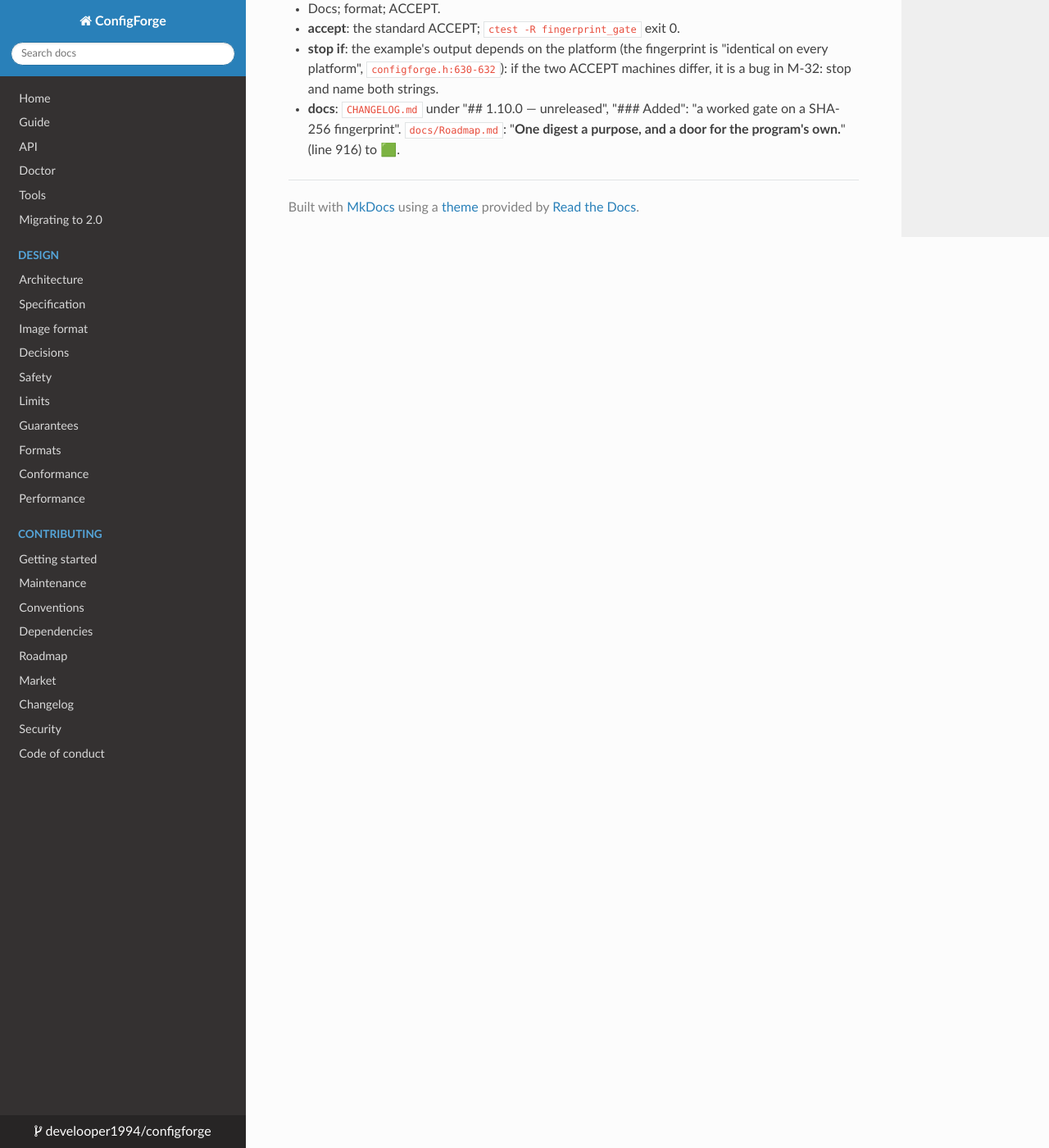
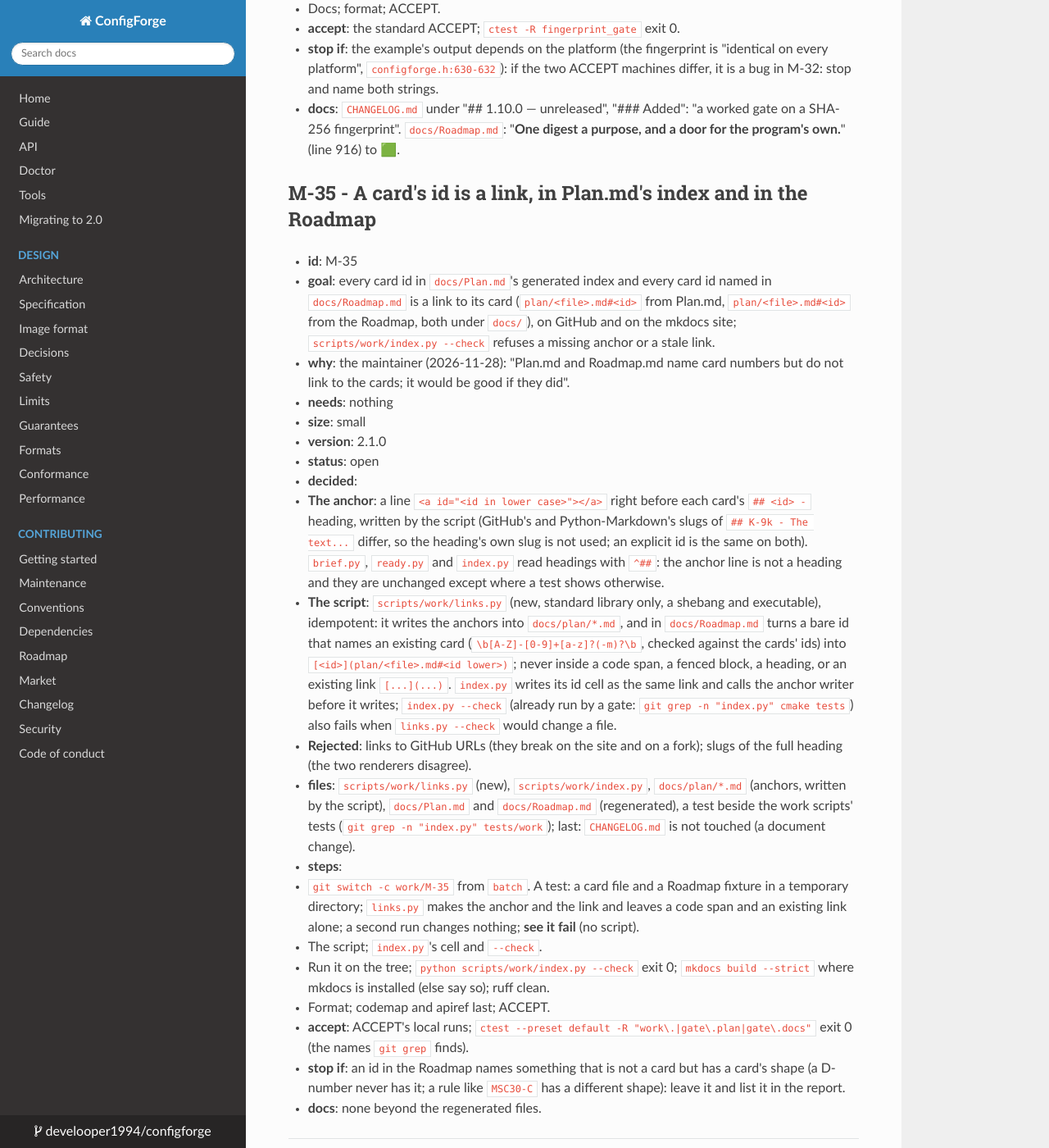
Before and after one commit to develooper1994/configforge, an MkDocs documentation site: the page built from docs/plan/M-maintainer.md, in a window 1280 px wide and 1400 px high, scrolled down 48798 px. Shown: the whole window at 82% size. Built offline with MkDocs 1.6.1, drawn with Linux system fonts in a browser that asks for light colours.

Commit message:
Plan: M-35, card ids as links in Plan.md and the Roadmap (the maintainer, 2026-11-28)
Co-Authored-By: Claude Opus 5.5 <noreply@anthropic.com>

```diff
--- a/docs/plan/M-maintainer.md
+++ b/docs/plan/M-maintainer.md
@@ -860,3 +860,26 @@ ACCEPT-LINUX, ACCEPT-WINDOWS and ACCEPT-CI, plus the card's own check.
 * **accept**: the standard ACCEPT; `ctest -R fingerprint_gate` exit 0.
 * **stop if**: the example's output depends on the platform (the fingerprint is "identical on every platform", `configforge.h:630-632`): if the two ACCEPT machines differ, it is a bug in M-32: stop and name both strings.
 * **docs**: `CHANGELOG.md` under "## 1.10.0 — unreleased", "### Added": "a worked gate on a SHA-256 fingerprint". `docs/Roadmap.md`: "**One digest a purpose, and a door for the program's own.**" (line 916) to 🟩.
+
+## M-35 - A card's id is a link, in Plan.md's index and in the Roadmap
+
+* **id**: M-35
+* **goal**: every card id in `docs/Plan.md`'s generated index and every card id named in `docs/Roadmap.md` is a link to its card (`plan/<file>.md#<id>` from Plan.md, `plan/<file>.md#<id>` from the Roadmap, both under `docs/`), on GitHub and on the mkdocs site; `scripts/work/index.py --check` refuses a missing anchor or a stale link.
+* **why**: the maintainer (2026-11-28): "Plan.md and Roadmap.md name card numbers but do not link to the cards; it would be good if they did".
+* **needs**: nothing
+* **size**: small
+* **version**: 2.1.0
+* **status**: open
+* **decided**:
+  * **The anchor**: a line `<a id="<id in lower case>"></a>` right before each card's `## <id> - ` heading, written by the script (GitHub's and Python-Markdown's slugs of `## K-9k - The text...` differ, so the heading's own slug is not used; an explicit id is the same on both). `brief.py`, `ready.py` and `index.py` read headings with `^## `: the anchor line is not a heading and they are unchanged except where a test shows otherwise.
+  * **The script**: `scripts/work/links.py` (new, standard library only, a shebang and executable), idempotent: it writes the anchors into `docs/plan/*.md`, and in `docs/Roadmap.md` turns a bare id that names an existing card (`\b[A-Z]-[0-9]+[a-z]?(-m)?\b`, checked against the cards' ids) into `[<id>](plan/<file>.md#<id lower>)`; never inside a code span, a fenced block, a heading, or an existing link `[...](...)`. `index.py` writes its id cell as the same link and calls the anchor writer before it writes; `index.py --check` (already run by a gate: `git grep -n "index.py" cmake tests`) also fails when `links.py --check` would change a file.
+  * **Rejected**: links to GitHub URLs (they break on the site and on a fork); slugs of the full heading (the two renderers disagree).
+* **files**: `scripts/work/links.py` (new), `scripts/work/index.py`, `docs/plan/*.md` (anchors, written by the script), `docs/Plan.md` and `docs/Roadmap.md` (regenerated), a test beside the work scripts' tests (`git grep -n "index.py" tests/work`); last: `CHANGELOG.md` is not touched (a document change).
+* **steps**:
+  1. `git switch -c work/M-35` from `batch`. A test: a card file and a Roadmap fixture in a temporary directory; `links.py` makes the anchor and the link and leaves a code span and an existing link alone; a second run changes nothing; **see it fail** (no script).
+  2. The script; `index.py`'s cell and `--check`.
+  3. Run it on the tree; `python scripts/work/index.py --check` exit 0; `mkdocs build --strict` where mkdocs is installed (else say so); ruff clean.
+  4. Format; codemap and apiref last; ACCEPT.
+* **accept**: ACCEPT's local runs; `ctest --preset default -R "work\.|gate\.plan|gate\.docs"` exit 0 (the names `git grep` finds).
+* **stop if**: an id in the Roadmap names something that is not a card but has a card's shape (a D-number never has it; a rule like `MSC30-C` has a different shape): leave it and list it in the report.
+* **docs**: none beyond the regenerated files.
```
